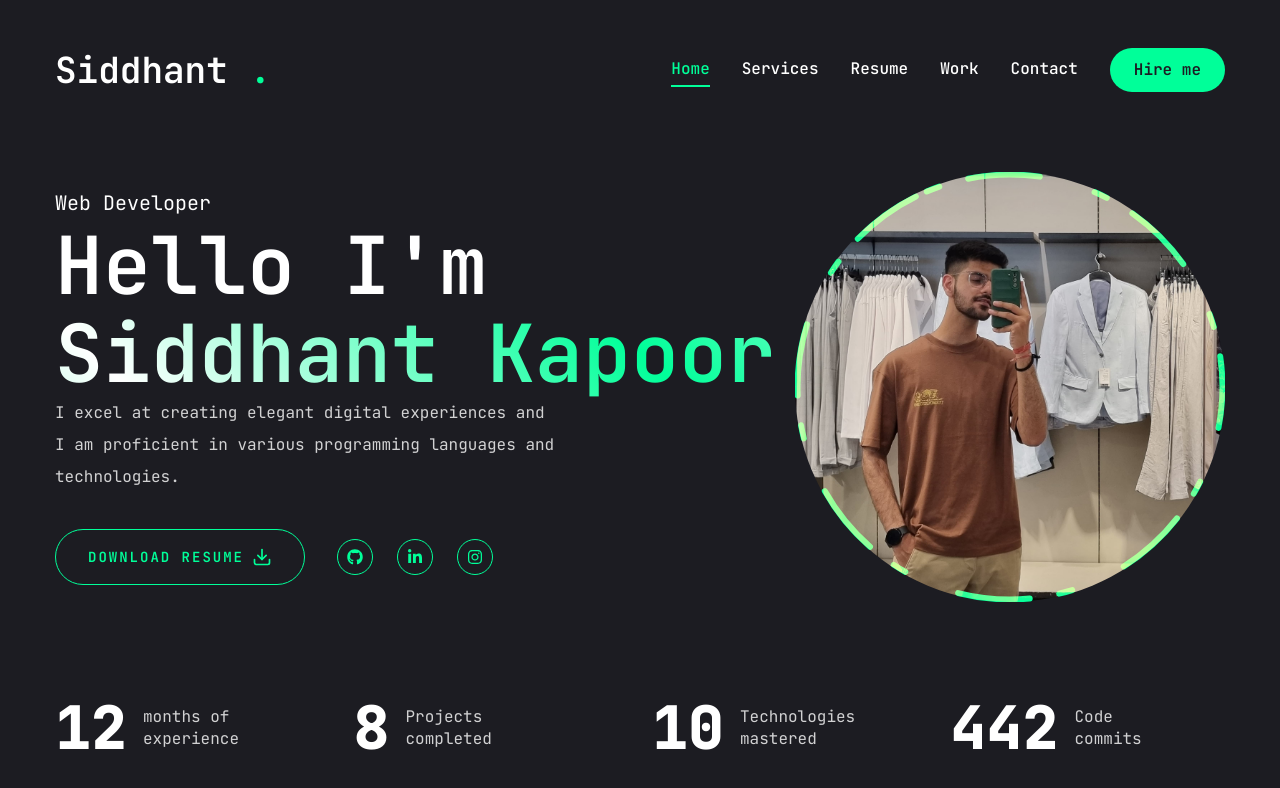
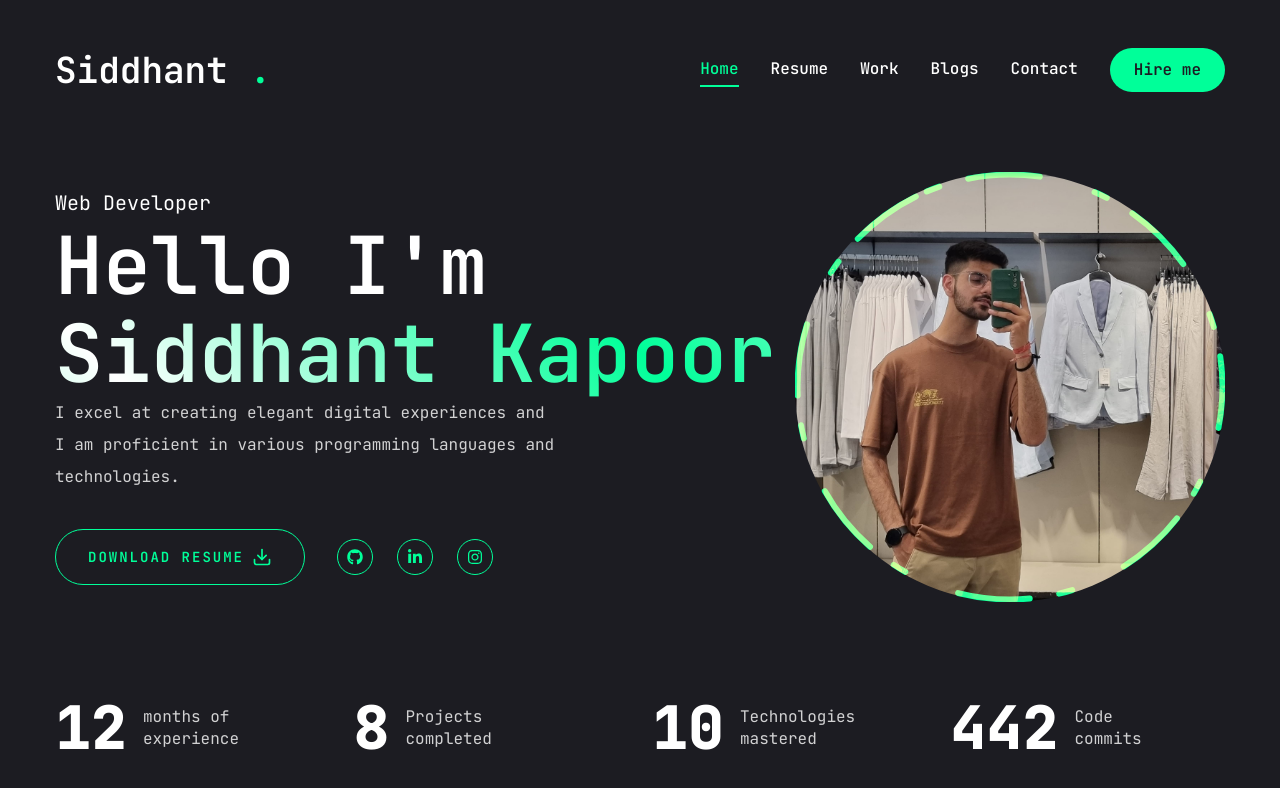
Before and after one commit to siddhx579/portfolio, a Next.js app: page / in a window 1280 px wide. Shown: the top 788 px of the page. Built offline with nearby package versions, Linux system fonts and the light colour scheme.

Commit message:
Update Nav.jsx

```diff
--- a/components/Nav.jsx
+++ b/components/Nav.jsx
@@ -8,16 +8,16 @@ const links = [
         path: '/',
     },
     {
-        name: 'services',
-        path: '/services',
-    },
-    {
         name: 'resume',
         path: '/resume',
     },
     {
         name: 'work',
         path: '/work',
+    },
+    {
+        name: 'blogs',
+        path: '/blogs',
     },
     {
         name: 'contact',
```
